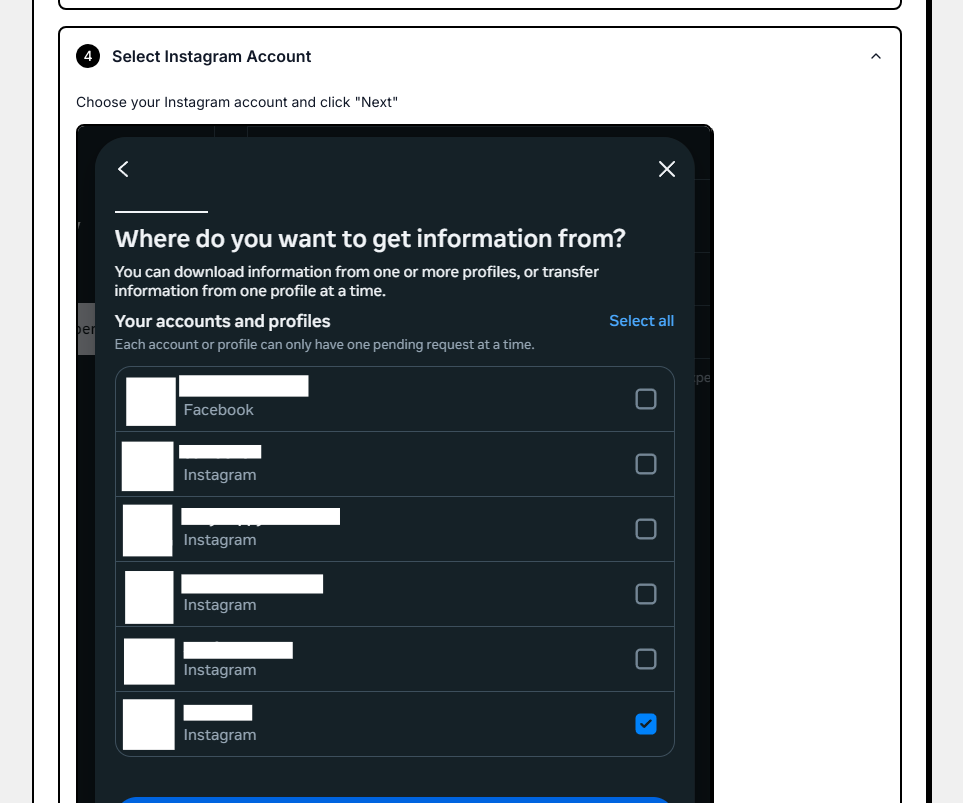
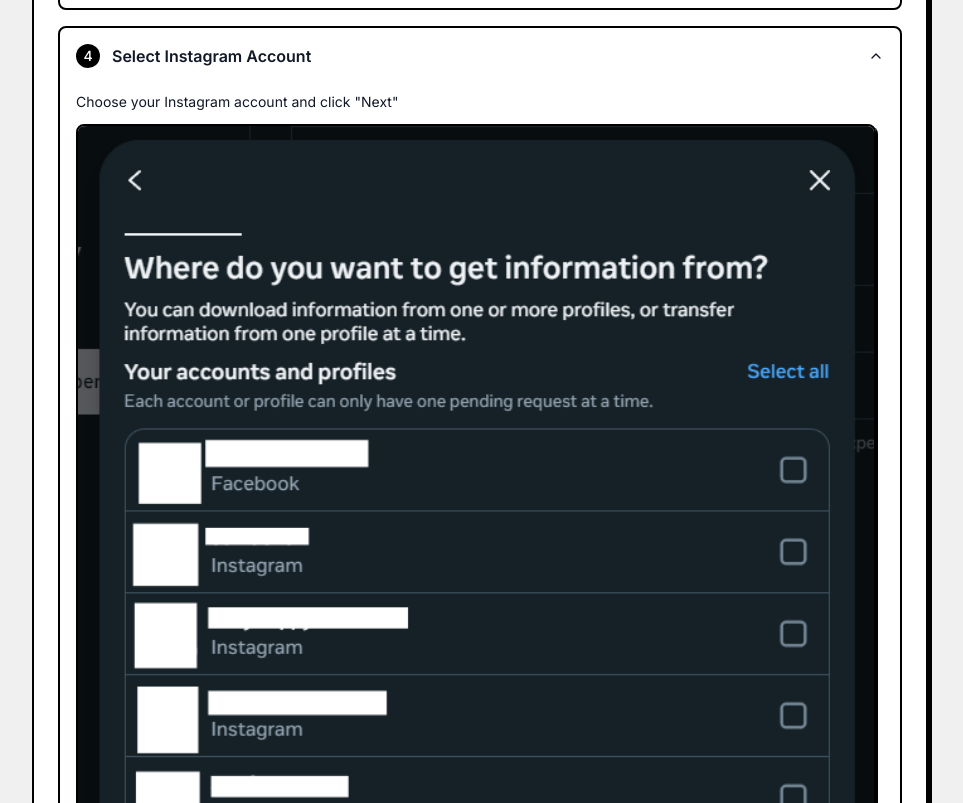
Before and after one commit to Harindulk/instachecker, a Next.js app: page / in a window 1280 px wide. Shown: the part 1757-2560 px from the top of the page, without its empty margins (160-1123 px from the left). Built offline with nearby package versions, Linux system fonts and the light colour scheme.

Commit message:
Update instruction text and replace img tag with Image component for better performance in the Home page.

```diff
--- a/app/page.tsx
+++ b/app/page.tsx
@@ -236,8 +236,14 @@ export default function Home() {
               </AccordionTrigger>
               <AccordionContent>
                 <div className="pt-2 pb-4">
-                  <p className="mb-3">Choose your Instagram account and click "Next"</p>
-                  <img src="/instructions/step5.png" alt="Select Account" className="rounded-lg border-2 border-black shadow-[2px_2px_0px_0px_rgba(0,0,0,1)]" />
+                  <p className="mb-3">Choose your Instagram account and click &quot;Next&quot;</p>
+                  <Image
+                    src="/instructions/step5.png"
+                    alt="Select Account"
+                    width={800}
+                    height={600}
+                    className="rounded-lg border-2 border-black shadow-[2px_2px_0px_0px_rgba(0,0,0,1)]"
+                  />
                 </div>
               </AccordionContent>
             </AccordionItem>
```
